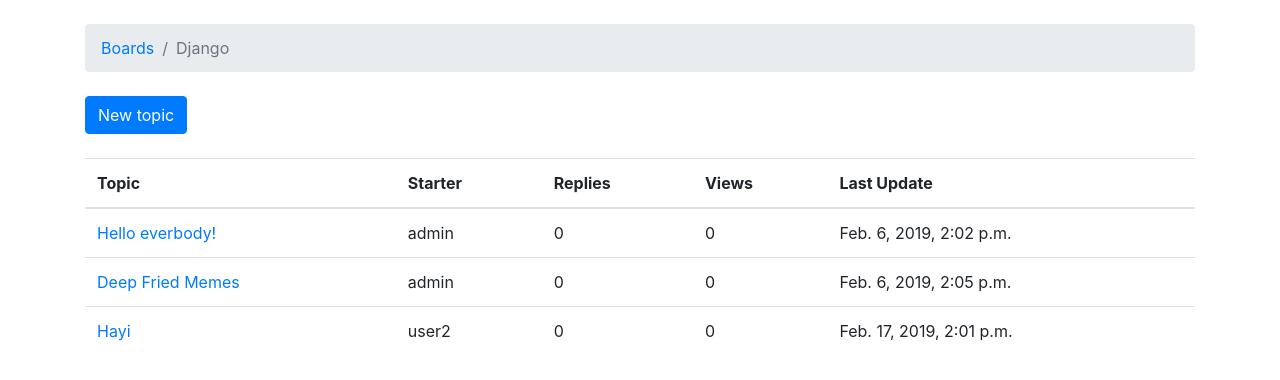
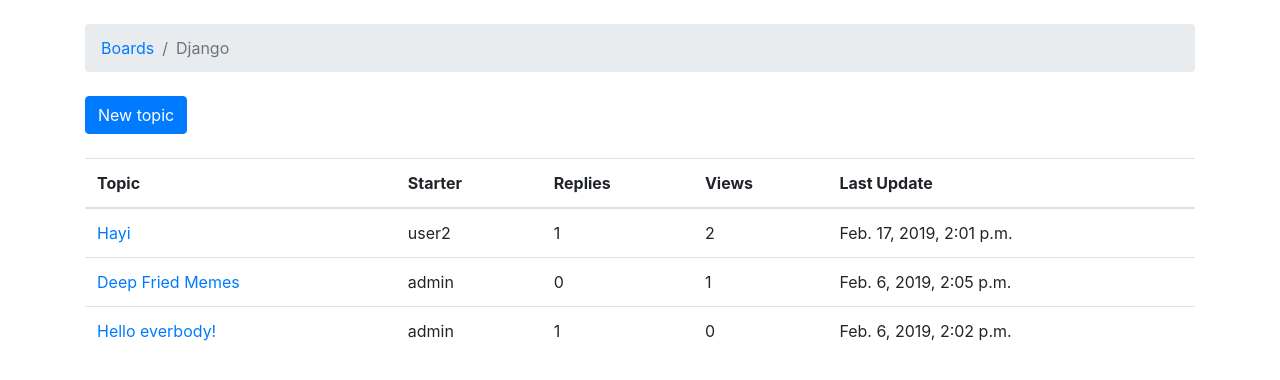
Before and after one commit to calindoran/DjangoBoards, a Django app: page /boards/1/ in a window 1280 px wide. Shown: the part 56-436 px from the top of the page. Run offline with Django 3.2, Linux system fonts and the light colour scheme; data comes from the database, SQL or seed files in the repository; some libraries are stand-ins or nearby versions; some web fonts are replaced.

Commit message:
Part5 complete

```diff
--- a/myproject/boards/models.py
+++ b/myproject/boards/models.py
@@ -19,10 +19,11 @@ class Board(models.Model):
 
 class Topic(models.Model):
     subject = models.CharField(max_length=255)
-    last_update = models.DateTimeField(auto_now_add=True)
+    #last_update = models.DateTimeField(auto_now_add=True)
+    last_updated = models.DateTimeField(auto_now_add=True)
     board = models.ForeignKey(Board, on_delete=models.CASCADE, related_name='topics')
     starter = models.ForeignKey(User, on_delete=models.CASCADE, related_name='topics')
-    last_updated = models.DateTimeField(auto_now_add=True)
+    views = models.PositiveIntegerField(default=0)
 
     def __str__(self):
         return self.subject
--- a/myproject/boards/views.py
+++ b/myproject/boards/views.py
@@ -3,6 +3,7 @@ from django.contrib.auth.models import User
 from django.shortcuts import render, redirect, get_object_or_404
 from django.http import HttpResponse
 from django.http import Http404
+from django.db.models import Count
 
 from .forms import NewTopicForm, PostForm
 from .models import Board, Topic, Post
@@ -13,11 +14,10 @@ def home(request):
     boards = Board.objects.all()
     return render(request, 'home.html', {'boards': boards})
 
-
 def board_topics(request, pk):
     board = get_object_or_404(Board, pk=pk)
-    return render(request, 'topics.html', {'board': board})
-
+    topics = board.topics.order_by('-last_updated').annotate(replies=Count('posts') - 1)
+    return render(request, 'topics.html', {'board': board, 'topics': topics})
 
 @login_required
 def new_topic(request, pk):
@@ -39,11 +39,11 @@ def new_topic(request, pk):
         form = NewTopicForm()
     return render(request, 'new_topic.html', {'board': board, 'form': form})
 
-
 def topic_posts(request, pk, topic_pk):
     topic = get_object_or_404(Topic, board__pk=pk, pk=topic_pk)
+    topic.views += 1
+    topic.save()
     return render(request, 'topic_posts.html', {'topic': topic})
-
 
 @login_required
 def reply_topic(request, pk, topic_pk):
--- a/myproject/templates/topics.html
+++ b/myproject/templates/topics.html
@@ -25,12 +25,12 @@
       </tr>
     </thead>
     <tbody>
-      {% for topic in board.topics.all %}
+      {% for topic in topics %}
         <tr>
           <td><a href="{% url 'topic_posts' board.pk topic.pk %}">{{ topic.subject }}</a></td>
           <td>{{ topic.starter.username }}</td>
-          <td>0</td>
-          <td>0</td>
+          <td>{{ topic.replies }}</td>
+          <td>{{ topic.views }}</td>  <!-- here -->
           <td>{{ topic.last_updated }}</td>
         </tr>
       {% endfor %}
```
Also changed, not shown: myproject/boards/migrations/0003_auto_20190217_1753.py (added), myproject/db.sqlite3.
